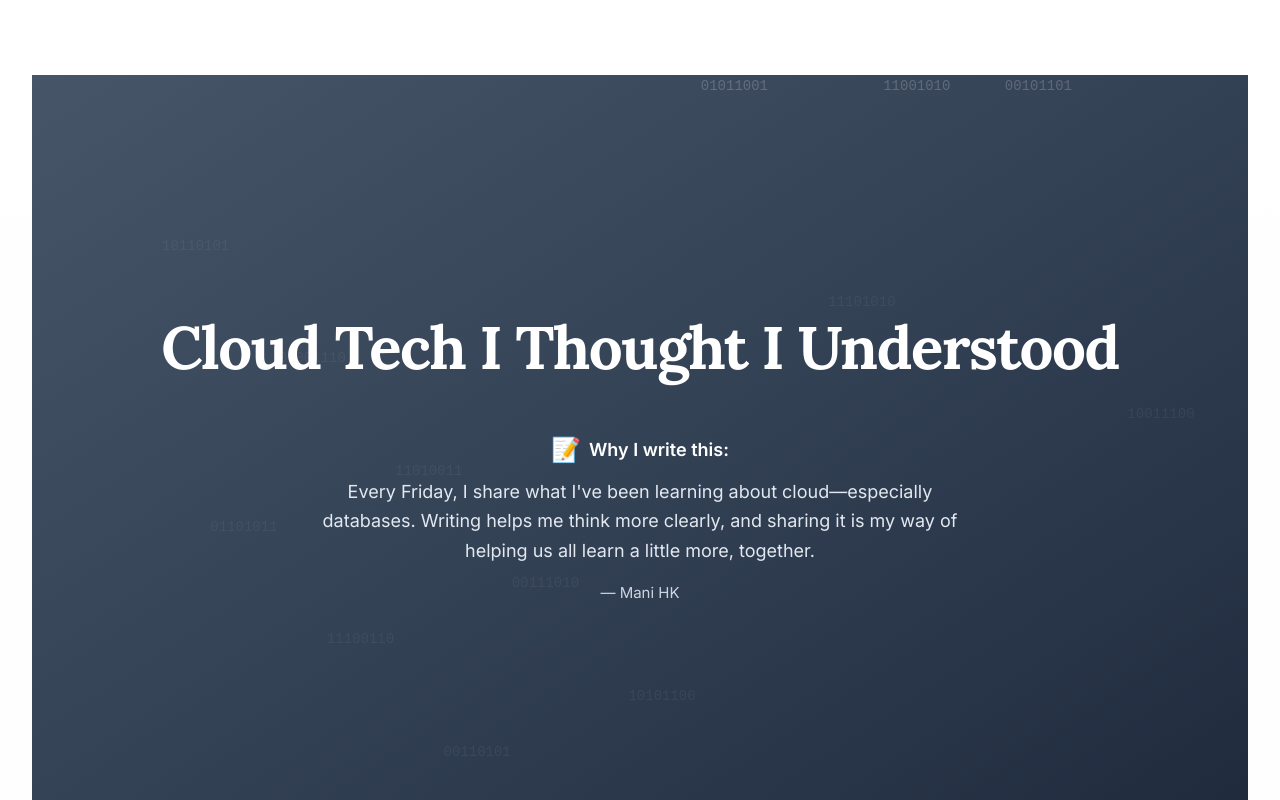
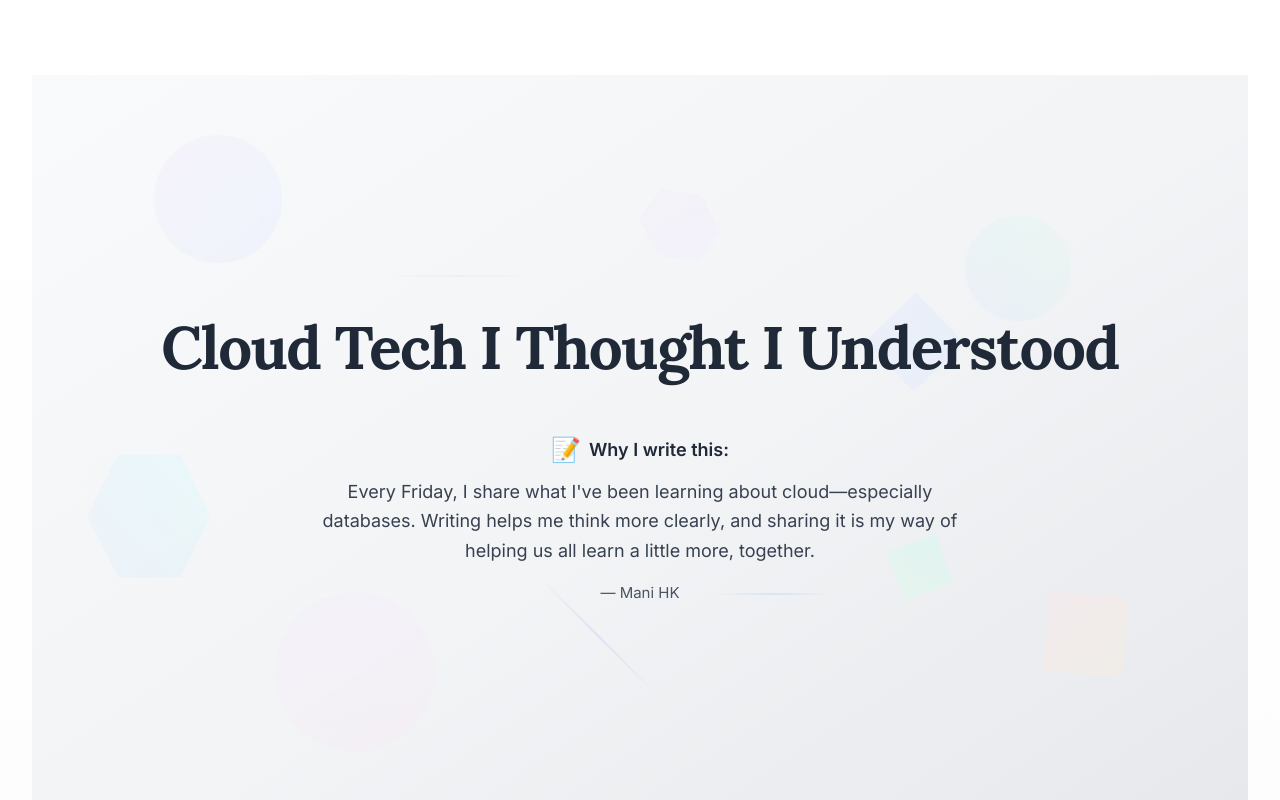
Before and after one commit to manigoogle/databasefutures, a Next.js app: page / in a window 1280 px wide. Shown: the top 800 px of the page. Built offline with nearby package versions, Linux system fonts and the light colour scheme.

Commit message:
feat: modernize homepage with gradient and animations
Update to light grey gradient and add neo-tech animations for sleek look.

#VERCEL_SKIP

Co-authored-by: mani-codes <151899610+manigoogle@users.noreply.github.com>

```diff
--- a/app/components/header.tsx
+++ b/app/components/header.tsx
@@ -36,8 +36,7 @@ export default function Header() {
   }, [isHomePage, heroVisibleHeight])
 
   const headerBaseClasses = "sticky top-0 z-50 transition-all duration-300 ease-in-out"
-  const headerBackgroundClasses =
-    "bg-gradient-to-r from-slate-600 via-slate-700 to-slate-800 shadow-sm backdrop-blur-sm"
+  const headerBackgroundClasses = "bg-gradient-to-r from-gray-50 via-gray-100 to-gray-200 shadow-sm backdrop-blur-sm"
   let headerVisibilityClasses = ""
 
   if (isHomePage) {
--- a/app/globals.css
+++ b/app/globals.css
@@ -68,31 +68,71 @@
   }
 }
 
-/* Digital bits animation */
-@keyframes float-bits {
-  0% {
-    transform: translateY(100vh) translateX(-20px);
-    opacity: 0;
+/* Neo-tech geometric animations */
+@keyframes float-slow {
+  0%,
+  100% {
+    transform: translateY(0px) rotate(0deg);
   }
-  10% {
-    opacity: 0.3;
-  }
-  90% {
-    opacity: 0.3;
-  }
-  100% {
-    transform: translateY(-100px) translateX(20px);
-    opacity: 0;
+  50% {
+    transform: translateY(-20px) rotate(180deg);
   }
 }
 
-.digital-bit {
-  font-family: "Courier New", monospace;
-  font-size: 14px;
-  color: rgba(255, 255, 255, 0.2);
-  pointer-events: none;
+@keyframes float-medium {
+  0%,
+  100% {
+    transform: translateY(0px) rotate(0deg) scale(1);
+  }
+  50% {
+    transform: translateY(-15px) rotate(90deg) scale(1.1);
+  }
 }
 
-.animate-float-bits {
-  animation: float-bits 8s linear infinite;
+@keyframes float-fast {
+  0%,
+  100% {
+    transform: translateY(0px) rotate(0deg) scale(1);
+  }
+  25% {
+    transform: translateY(-10px) rotate(45deg) scale(0.9);
+  }
+  75% {
+    transform: translateY(-5px) rotate(-45deg) scale(1.1);
+  }
 }
+
+@keyframes pulse-slow {
+  0%,
+  100% {
+    opacity: 0.3;
+    transform: scaleX(1);
+  }
+  50% {
+    opacity: 0.7;
+    transform: scaleX(1.2);
+  }
+}
+
+.animate-float-slow {
+  animation: float-slow 12s ease-in-out infinite;
+}
+
+.animate-float-medium {
+  animation: float-medium 8s ease-in-out infinite;
+}
+
+.animate-float-fast {
+  animation: float-fast 6s ease-in-out infinite;
+}
+
+.animate-pulse-slow {
+  animation: pulse-slow 4s ease-in-out infinite;
+}
+
+.geometric-circle,
+.geometric-square,
+.geometric-hex,
+.geometric-line {
+  backdrop-filter: blur(1px);
+}
--- a/app/page.tsx
+++ b/app/page.tsx
@@ -6,77 +6,93 @@ export default async function HomePage() {
 
   return (
     <>
-      {/* Full-width Hero Section with dark grey gradient and animated digital bits */}
+      {/* Full-width Hero Section with light grey gradient and geometric animations */}
       <section
         id="home-hero-banner"
         className="min-h-screen w-full flex flex-col justify-center
-             bg-gradient-to-br from-slate-600 via-slate-700 to-slate-800
+             bg-gradient-to-br from-gray-50 via-gray-100 to-gray-200
              relative overflow-hidden -translate-y-[75px]"
       >
-        {/* Animated Digital Bits Background */}
+        {/* Animated Geometric Shapes Background */}
         <div className="absolute inset-0 overflow-hidden pointer-events-none">
-          <div className="digital-bit absolute left-[10%] animate-float-bits" style={{ animationDelay: "0s" }}>
-            10110101
+          {/* Floating circles */}
+          <div
+            className="geometric-circle absolute w-32 h-32 rounded-full bg-gradient-to-br from-blue-100/30 to-purple-100/30 animate-float-slow"
+            style={{ top: "10%", left: "10%", animationDelay: "0s" }}
+          ></div>
+          <div
+            className="geometric-circle absolute w-24 h-24 rounded-full bg-gradient-to-br from-green-100/30 to-blue-100/30 animate-float-medium"
+            style={{ top: "20%", right: "15%", animationDelay: "2s" }}
+          ></div>
+          <div
+            className="geometric-circle absolute w-40 h-40 rounded-full bg-gradient-to-br from-purple-100/20 to-pink-100/20 animate-float-slow"
+            style={{ bottom: "15%", left: "20%", animationDelay: "4s" }}
+          ></div>
+
+          {/* Floating squares/rectangles */}
+          <div
+            className="geometric-square absolute w-16 h-16 bg-gradient-to-br from-indigo-100/40 to-blue-100/40 rotate-45 animate-float-fast"
+            style={{ top: "30%", left: "70%", animationDelay: "1s" }}
+          ></div>
+          <div
+            className="geometric-square absolute w-12 h-12 bg-gradient-to-br from-teal-100/40 to-green-100/40 rotate-12 animate-float-medium"
+            style={{ top: "60%", right: "25%", animationDelay: "3s" }}
+          ></div>
+          <div
+            className="geometric-square absolute w-20 h-20 bg-gradient-to-br from-rose-100/30 to-orange-100/30 -rotate-12 animate-float-slow"
+            style={{ bottom: "25%", right: "10%", animationDelay: "5s" }}
+          ></div>
+
+          {/* Hexagons */}
+          <div
+            className="geometric-hex absolute w-28 h-28 animate-float-medium"
+            style={{ top: "50%", left: "5%", animationDelay: "1.5s" }}
+          >
+            <div
+              className="w-full h-full bg-gradient-to-br from-cyan-100/30 to-blue-100/30 transform rotate-30"
+              style={{ clipPath: "polygon(50% 0%, 100% 25%, 100% 75%, 50% 100%, 0% 75%, 0% 25%)" }}
+            ></div>
           </div>
-          <div className="digital-bit absolute left-[20%] animate-float-bits" style={{ animationDelay: "1s" }}>
-            01001110
+          <div
+            className="geometric-hex absolute w-20 h-20 animate-float-fast"
+            style={{ top: "15%", left: "50%", animationDelay: "3.5s" }}
+          >
+            <div
+              className="w-full h-full bg-gradient-to-br from-violet-100/30 to-purple-100/30 transform -rotate-15"
+              style={{ clipPath: "polygon(50% 0%, 100% 25%, 100% 75%, 50% 100%, 0% 75%, 0% 25%)" }}
+            ></div>
           </div>
-          <div className="digital-bit absolute left-[30%] animate-float-bits" style={{ animationDelay: "2s" }}>
-            11010011
-          </div>
-          <div className="digital-bit absolute left-[40%] animate-float-bits" style={{ animationDelay: "3s" }}>
-            00111010
-          </div>
-          <div className="digital-bit absolute left-[50%] animate-float-bits" style={{ animationDelay: "4s" }}>
-            10101100
-          </div>
-          <div className="digital-bit absolute left-[60%] animate-float-bits" style={{ animationDelay: "5s" }}>
-            01110001
-          </div>
-          <div className="digital-bit absolute left-[70%] animate-float-bits" style={{ animationDelay: "6s" }}>
-            11001010
-          </div>
-          <div className="digital-bit absolute left-[80%] animate-float-bits" style={{ animationDelay: "7s" }}>
-            00101101
-          </div>
-          <div className="digital-bit absolute left-[90%] animate-float-bits" style={{ animationDelay: "1.5s" }}>
-            10011100
-          </div>
-          <div className="digital-bit absolute left-[15%] animate-float-bits" style={{ animationDelay: "2.5s" }}>
-            01101011
-          </div>
-          <div className="digital-bit absolute left-[25%] animate-float-bits" style={{ animationDelay: "3.5s" }}>
-            11100110
-          </div>
-          <div className="digital-bit absolute left-[35%] animate-float-bits" style={{ animationDelay: "4.5s" }}>
-            00110101
-          </div>
-          <div className="digital-bit absolute left-[45%] animate-float-bits" style={{ animationDelay: "5.5s" }}>
-            10010111
-          </div>
-          <div className="digital-bit absolute left-[55%] animate-float-bits" style={{ animationDelay: "6.5s" }}>
-            01011001
-          </div>
-          <div className="digital-bit absolute left-[65%] animate-float-bits" style={{ animationDelay: "0.5s" }}>
-            11101010
-          </div>
+
+          {/* Lines/Connectors */}
+          <div
+            className="geometric-line absolute w-32 h-0.5 bg-gradient-to-r from-transparent via-gray-300/50 to-transparent animate-pulse-slow"
+            style={{ top: "25%", left: "30%", transform: "rotate(25deg)", animationDelay: "2s" }}
+          ></div>
+          <div
+            className="geometric-line absolute w-24 h-0.5 bg-gradient-to-r from-transparent via-blue-300/40 to-transparent animate-pulse-slow"
+            style={{ bottom: "35%", right: "35%", transform: "rotate(-15deg)", animationDelay: "4s" }}
+          ></div>
+          <div
+            className="geometric-line absolute w-40 h-0.5 bg-gradient-to-r from-transparent via-purple-300/40 to-transparent animate-pulse-slow"
+            style={{ top: "70%", left: "40%", transform: "rotate(45deg)", animationDelay: "6s" }}
+          ></div>
         </div>
 
         {/* Inner container for text content, centered */}
         <div className="container mx-auto px-4 sm:px-6 lg:px-8 text-center mt-[-35px] md:mt-[-35px] relative z-10">
-          <h1 className="font-serif text-4xl sm:text-5xl md:text-6xl font-bold text-white mb-10 md:mb-12 balance-text">
+          <h1 className="font-serif text-4xl sm:text-5xl md:text-6xl font-bold text-gray-800 mb-10 md:mb-12 balance-text">
             Cloud Tech I Thought I Understood
           </h1>
           <div className="max-w-2xl mx-auto text-center">
-            <p className="font-sans text-base md:text-lg text-slate-200 mb-2">
+            <p className="font-sans text-base md:text-lg text-gray-700 mb-2">
               <span className="text-2xl mr-2 align-middle">📝</span>
-              <strong className="font-semibold text-white align-middle">Why I write this:</strong>
+              <strong className="font-semibold text-gray-800 align-middle">Why I write this:</strong>
             </p>
-            <p className="font-sans text-base md:text-lg text-slate-200 leading-relaxed mb-4">
+            <p className="font-sans text-base md:text-lg text-gray-700 leading-relaxed mb-4">
               Every Friday, I share what I've been learning about cloud—especially databases. Writing helps me think
               more clearly, and sharing it is my way of helping us all learn a little more, together.
             </p>
-            <p className="font-sans text-sm md:text-base text-slate-300">— Mani HK</p>
+            <p className="font-sans text-sm md:text-base text-gray-600">— Mani HK</p>
           </div>
         </div>
       </section>
```
